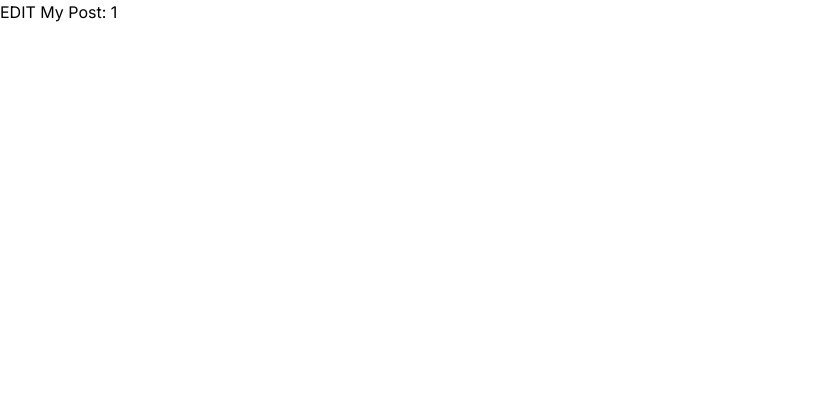
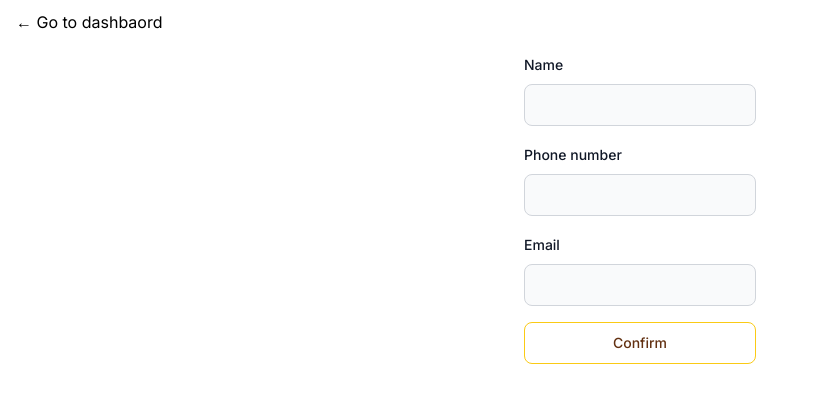
Before and after one commit to ivandez/frontend-contact, a Next.js app: page /dashboard/1/edit in a window 1280 px wide. Shown: the top 402 px of the page, without its empty margins (0-818 px from the left). Built offline with nearby package versions, Linux system fonts and the light colour scheme.

Commit message:
end edit view

```diff
--- a/app/dashboard/[id]/edit/page.tsx
+++ b/app/dashboard/[id]/edit/page.tsx
@@ -1,3 +1,13 @@
+import Form from "@/components/contact/Form";
+import NavigationBar from "@/components/navbar/NavigationBar";
+
 export default function Page({ params }: { params: { id: string } }) {
-  return <div>EDIT My Post: {params.id}</div>;
+  return (
+    <>
+      <NavigationBar />
+      <div className="container mx-auto px-4 mt-2 flex flex-col items-center">
+        <Form apiURL="apiv1/edit" />
+      </div>
+    </>
+  );
 }
--- a/components/list/ListItem.tsx
+++ b/components/list/ListItem.tsx
@@ -10,7 +10,9 @@ const ListItem = ({ name, id }: Contact) => {
         <Button color="blue">
           <Link href={`/dashboard/${id}`}>view</Link>
         </Button>
-        <Button color="yellow">edit</Button>
+        <Button color="yellow">
+          <Link href={`/dashboard/${id}/edit`}>edit</Link>
+        </Button>
         <Button color="red">delete</Button>
       </div>
     </div>
```
